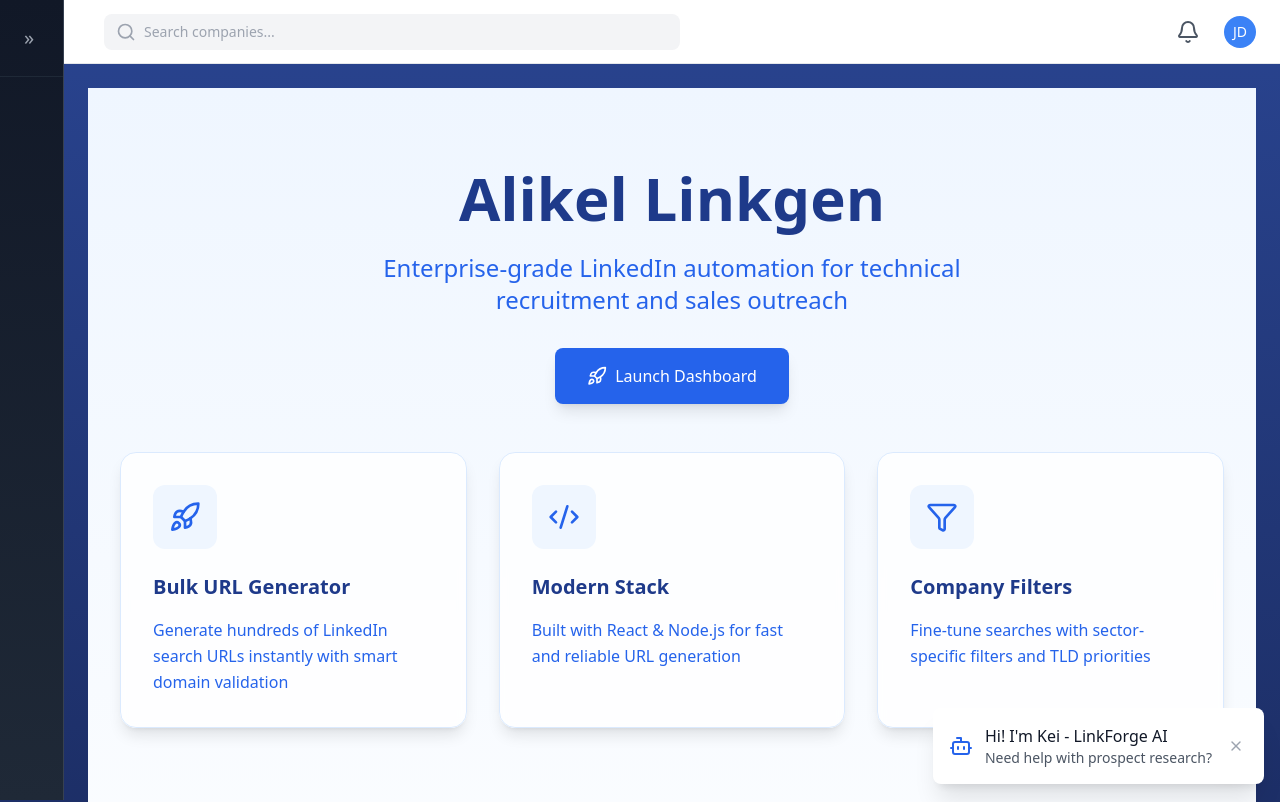
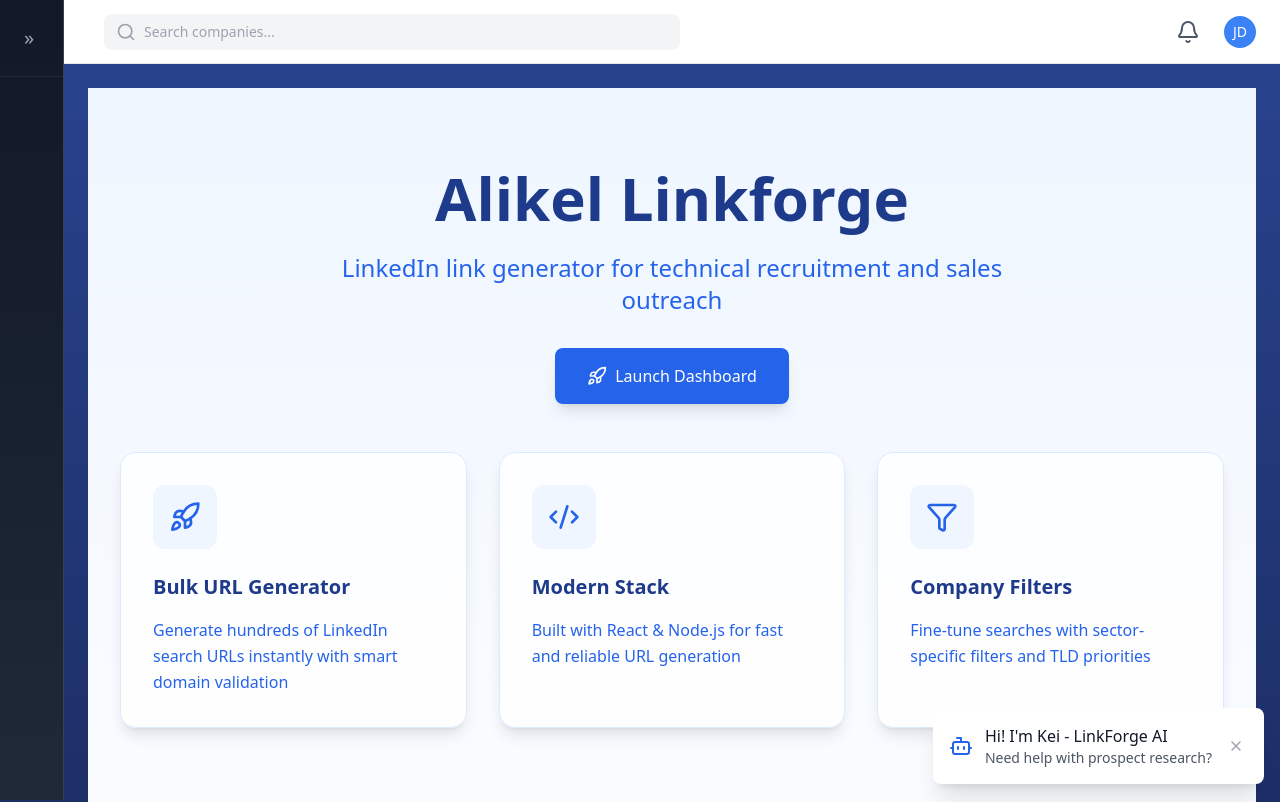
Before and after one commit to AliKelDev/Alikel-Linkgen, a React (Vite) app: page / in a window 1280 px wide. Shown: the top 802 px of the page. Built offline with nearby package versions, Linux system fonts and the light colour scheme.

Commit message:
changed names and links

```diff
--- a/src/pages/WelcomePage.jsx
+++ b/src/pages/WelcomePage.jsx
@@ -7,7 +7,7 @@ const WelcomePage = () => {
     {
       icon: Briefcase,
       label: "Web Agency",
-      url: "https://webpixelle3.netlify.app/",
+      url: "https://pixelle3-alikearn.com/",
     },
     {
       icon: Linkedin,
@@ -54,10 +54,10 @@ const WelcomePage = () => {
         <div className="max-w-7xl mx-auto px-4 sm:px-6 lg:px-8 pt-20 pb-28">
           <div className="text-center">
             <h1 className="text-5xl md:text-6xl font-bold text-blue-900 mb-6">
-              Alikel Linkgen
+              Alikel Linkforge
             </h1>
             <p className="text-xl md:text-2xl text-blue-600 mb-8 max-w-2xl mx-auto">
-              Enterprise-grade LinkedIn automation for technical recruitment and sales outreach
+              LinkedIn link generator for technical recruitment and sales outreach
             </p>
 
             <div className="flex justify-center">
@@ -103,7 +103,7 @@ const WelcomePage = () => {
               Built by <a href="https://github.com/AliKelDev" target="_blank" rel="noopener noreferrer" className="text-blue-700 hover:text-blue-800 underline">AliKelDev</a>
             </h2>
             <p className="text-lg text-blue-600 mb-8">
-              Business professional / Founder at <a href="https://webpixelle3.netlify.app/" className="text-blue-700 hover:text-blue-800 underline">Pixelle3</a> |
+              Business professional / Founder at <a href="https://pixelle3-alikearn.com/" className="text-blue-700 hover:text-blue-800 underline">Pixelle3</a> |
               Crafting High-Performance Solutions
             </p>
           </div>
```
